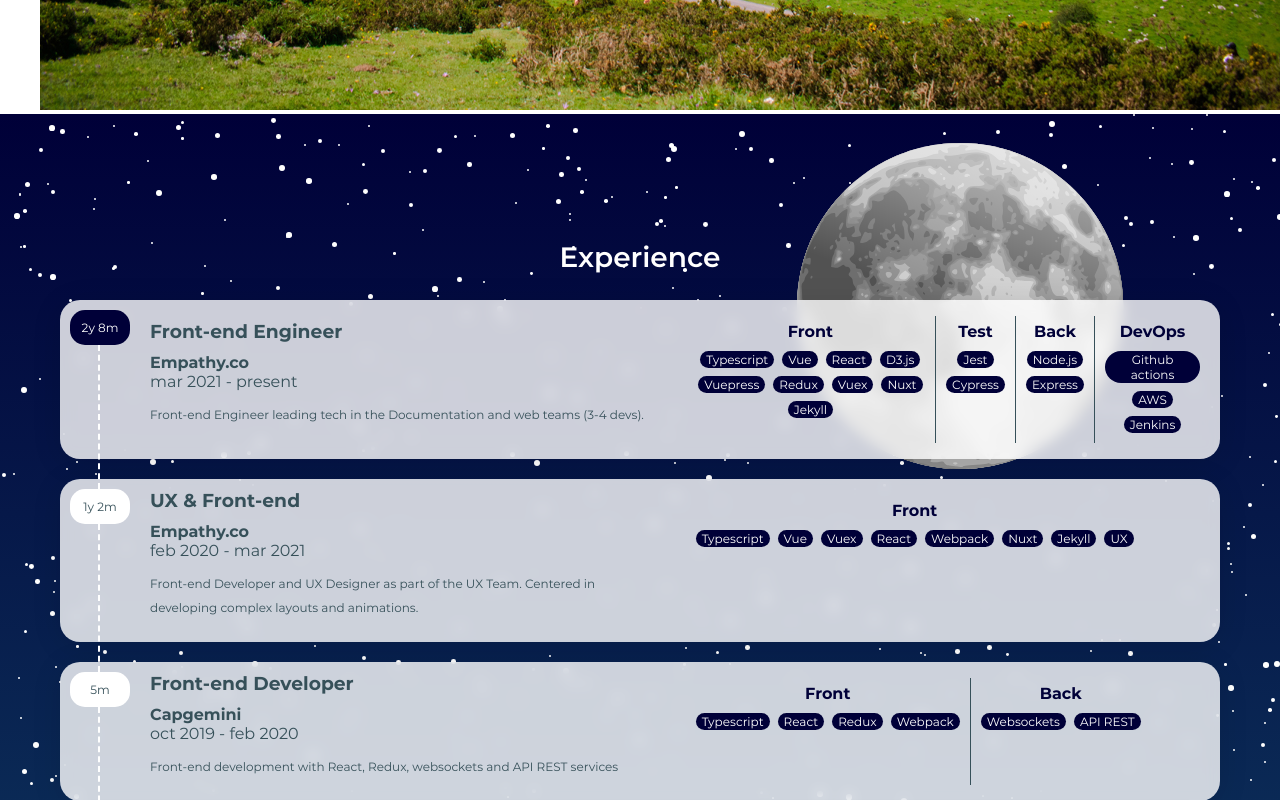
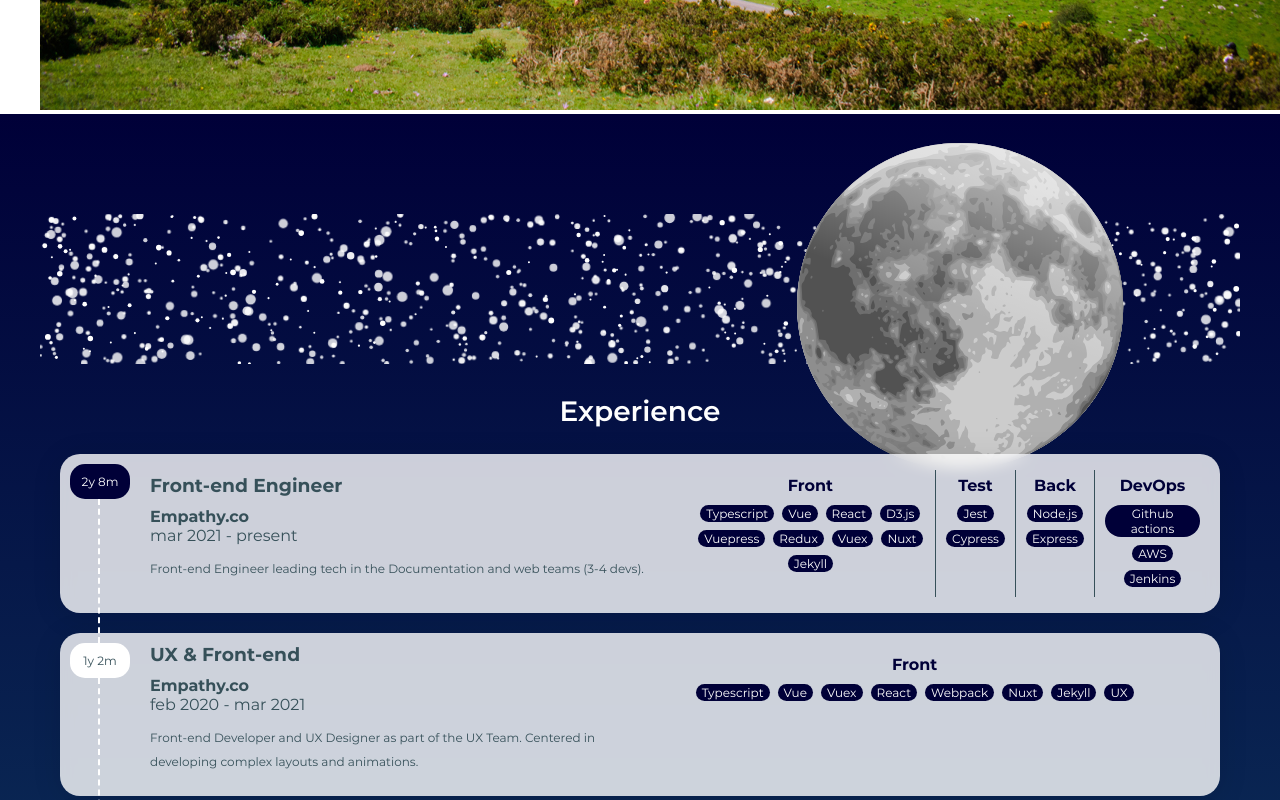
Before and after one commit to PedroOndh/pedroondh.github.io, a Nuxt app: page / in a window 1280 px wide. Shown: the part 1020-1820 px from the top of the page. Built offline with nearby package versions, Linux system fonts and the light colour scheme.

Commit message:
fix: using svg

```diff
--- a/components/Experience.vue
+++ b/components/Experience.vue
@@ -1,7 +1,9 @@
 <template>
   <section class="cv-experience cv-section" id="experience">
     <div class="cv-experience__background">
-      <Star v-for="index in 1000" :key="index" />
+      <svg viewBox="0 100 100" width="100%" height="100%">
+        <Star v-for="index in 1000" :key="index" />
+      </svg>
       <img class="cv-experience__moon" src="/assets/moon.svg" alt="Moon" />
       <img class="cv-experience__earth" src="/assets/earth.svg" alt="Earth" />
     </div>
--- a/components/Star.vue
+++ b/components/Star.vue
@@ -1,14 +1,18 @@
 <template>
-  <div
+  <circle
     class="cv-star-decoration"
-    :style="`top: ${topPosition}; left: ${leftPosition}; width: ${diameter}; height: ${diameter}; animation-delay: ${animationDelay};`"
+    fill="white"
+    :cx="topPosition"
+    :cy="leftPosition"
+    :r="radius"
+    :style="`--top-position: ${topPosition}; --left-position: ${leftPosition}; animation-delay: ${animationDelay};`"
   />
 </template>
 
 <script lang="ts" setup>
   const topPosition = `${Math.random() * 100}%`;
   const leftPosition = `${Math.random() * 100}%`;
-  const diameter = `${Math.max(2, Math.random() * 6)}px`;
+  const radius = `${Math.max(1, Math.random() * 3)}px`;
   const animationDelay = `${Math.random() * 4}s`;
 </script>
 
@@ -29,9 +33,10 @@
     background-color: $white;
     border-radius: 50%;
     will-change: opacity, transform;
-    //animation: blinking;
-    //animation-duration: 4s;
-    //animation-iteration-count: infinite;
+    animation: blinking;
+    animation-duration: 4s;
+    animation-iteration-count: infinite;
+    transform-origin: var(--top-position) var(--left-position);
     transition-property: opacity, transform;
     transition-duration: 0.5s;
   }
```
